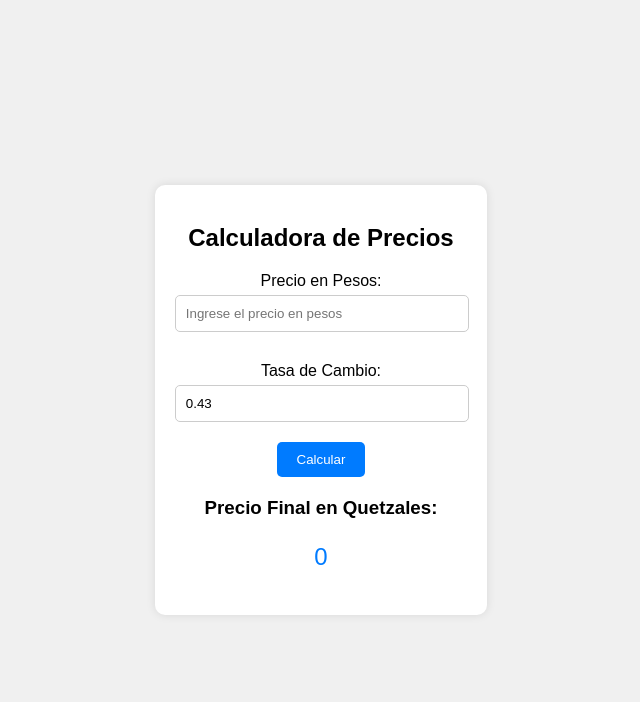
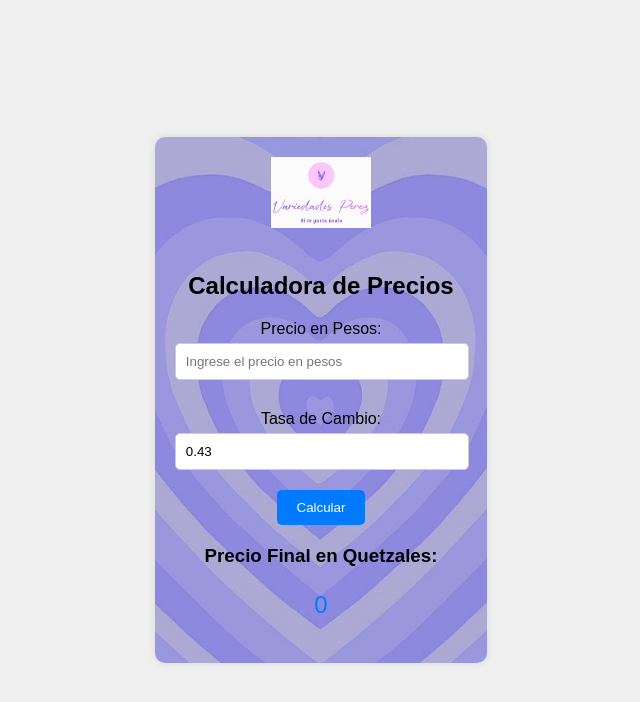
Before and after one commit to Stephaniekari/Calculadora-Precios, a plain HTML site: page index.html in a window 1280 px wide. Shown: the whole page, without its empty margins (319-959 px from the left). Drawn offline with Linux system fonts and the light colour scheme.

Commit message:
Add files via upload

```diff
--- a/index.html
+++ b/index.html
@@ -7,7 +7,9 @@
     <link rel="stylesheet" href="styles.css">
 </head>
 <body>
+    <div class="calculator-container">
         <div class="calculator">
+            <img src="Logotipo.jpeg" alt="Logotipo" class="logo">
             <h2>Calculadora de Precios</h2>
             <label for="price">Precio en Pesos:</label>
             <input type="number" id="price" placeholder="Ingrese el precio en pesos">
@@ -20,6 +22,7 @@
             <h3>Precio Final en Quetzales:</h3>
             <p id="finalPrice">0</p>
         </div>
+    </div>
     <script src="script.js"></script>
 </body>
 </html>
--- a/styles.css
+++ b/styles.css
@@ -1,19 +1,27 @@
 body {
     font-family: Arial, sans-serif;
+    margin: 0;
+    padding: 0;
+    height: 100vh;
     display: flex;
     justify-content: center;
     align-items: center;
-    height: 100vh;
-    background-color: #f0f0f0;
-    margin: 0;
+    background-color: #f0f0f0; /* Color de fondo para el resto de la página */
 }
 
-.calculator {
-    background-color: #fff;
+.calculator-container {
+    background-color: rgba(255, 255, 255, 0.8);
     padding: 20px;
     border-radius: 10px;
     box-shadow: 0 0 10px rgba(0, 0, 0, 0.1);
     text-align: center;
+    background: url('Fondo.jpeg') no-repeat center center; /* Fondo aplicado solo al contenedor */
+    background-size: cover;
+}
+
+.calculator img.logo {
+    max-width: 100px;
+    margin-bottom: 20px;
 }
 
 .calculator h2 {
```
Lines whose indentation alone changed are shown as unchanged.
